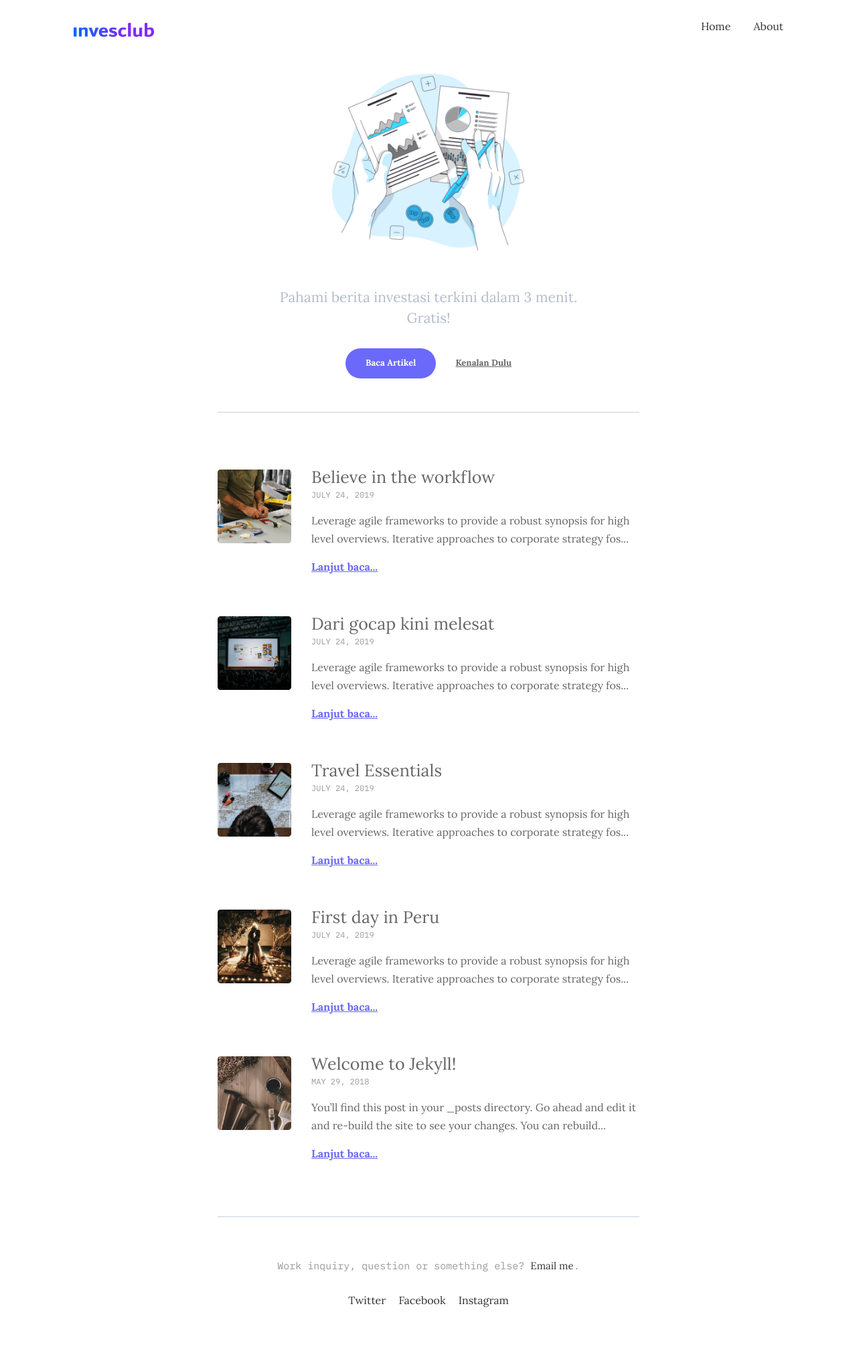
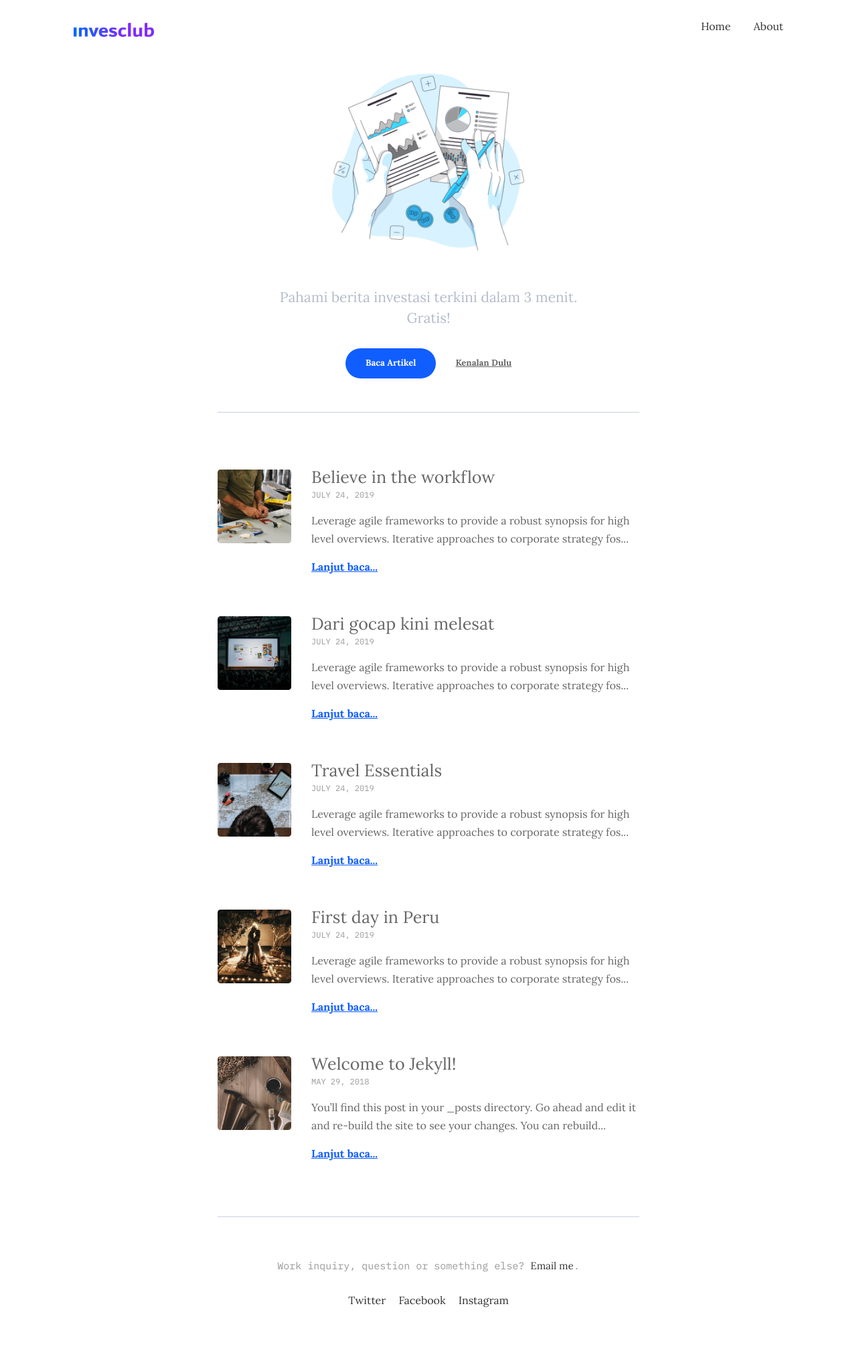
Before and after one commit to ekonomikusid/home, a Jekyll site: the page built from index.html, in a window 1280 px wide. Shown: the whole page at 67% size. Built offline with Jekyll 4.4.1, drawn with Linux system fonts in a browser that asks for light colours.

Commit message:
change primary color to 115eff

```diff
--- a/_sass/0-settings/_variables.scss
+++ b/_sass/0-settings/_variables.scss
@@ -1,7 +1,7 @@
 // *****************
 // Color Variables
 // *****************
-$primary-color: #6b69fa;
+$primary-color: #115eff;
 $secondary-color: #ffd001;
 $dark: #333;
 $gray: #666;
```
